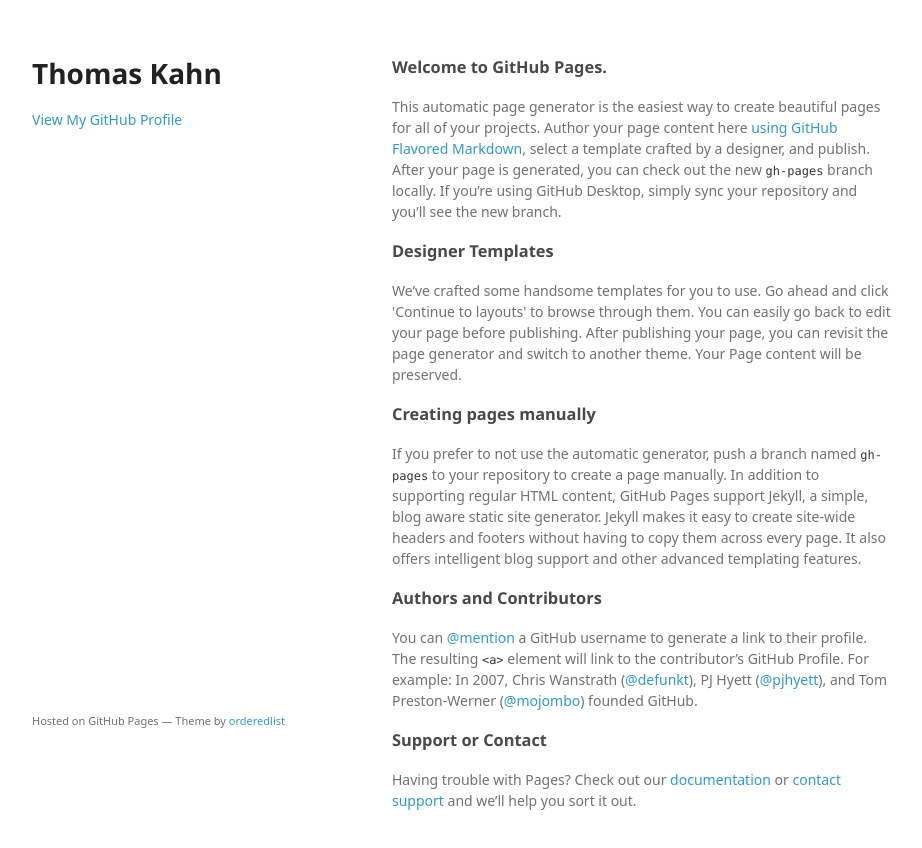
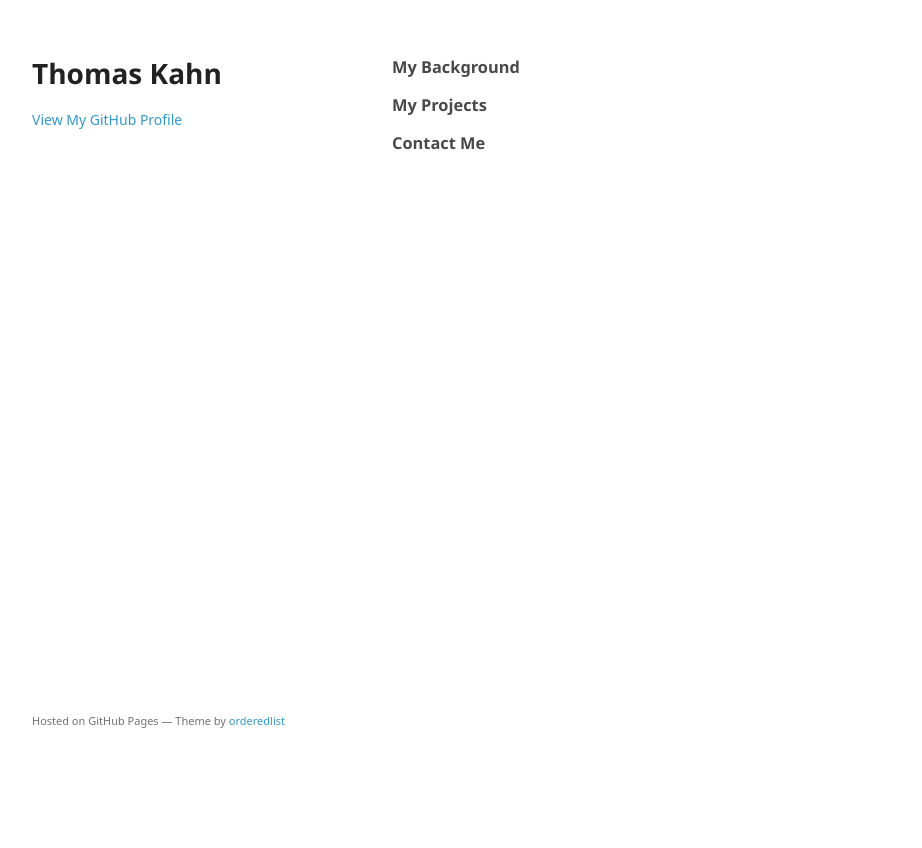
Before and after one commit to thomasbkahn/thomasbkahn.github.io, a plain HTML site: page index.html in a window 1280 px wide. Shown: the whole page, without its empty margins (178-1100 px from the left). After the commit the page ends 800 px from the top, so only its background shows below. Drawn offline with Linux system fonts and the light colour scheme; a web font is replaced by a local one.

Commit message:
Replace master branch with page content via GitHub

```diff
--- a/index.html
+++ b/index.html
@@ -24,29 +24,13 @@
       </header>
       <section>
         <h3>
-<a id="welcome-to-github-pages" class="anchor" href="#welcome-to-github-pages" aria-hidden="true"><span class="octicon octicon-link"></span></a>Welcome to GitHub Pages.</h3>
-
-<p>This automatic page generator is the easiest way to create beautiful pages for all of your projects. Author your page content here <a href="https://guides.github.com/features/mastering-markdown/">using GitHub Flavored Markdown</a>, select a template crafted by a designer, and publish. After your page is generated, you can check out the new <code>gh-pages</code> branch locally. If you’re using GitHub Desktop, simply sync your repository and you’ll see the new branch.</p>
+<a id="my-background" class="anchor" href="#my-background" aria-hidden="true"><span class="octicon octicon-link"></span></a>My Background</h3>
 
 <h3>
-<a id="designer-templates" class="anchor" href="#designer-templates" aria-hidden="true"><span class="octicon octicon-link"></span></a>Designer Templates</h3>
-
-<p>We’ve crafted some handsome templates for you to use. Go ahead and click 'Continue to layouts' to browse through them. You can easily go back to edit your page before publishing. After publishing your page, you can revisit the page generator and switch to another theme. Your Page content will be preserved.</p>
+<a id="my-projects" class="anchor" href="#my-projects" aria-hidden="true"><span class="octicon octicon-link"></span></a>My Projects</h3>
 
 <h3>
-<a id="creating-pages-manually" class="anchor" href="#creating-pages-manually" aria-hidden="true"><span class="octicon octicon-link"></span></a>Creating pages manually</h3>
-
-<p>If you prefer to not use the automatic generator, push a branch named <code>gh-pages</code> to your repository to create a page manually. In addition to supporting regular HTML content, GitHub Pages support Jekyll, a simple, blog aware static site generator. Jekyll makes it easy to create site-wide headers and footers without having to copy them across every page. It also offers intelligent blog support and other advanced templating features.</p>
-
-<h3>
-<a id="authors-and-contributors" class="anchor" href="#authors-and-contributors" aria-hidden="true"><span class="octicon octicon-link"></span></a>Authors and Contributors</h3>
-
-<p>You can <a href="https://github.com/blog/821" class="user-mention">@mention</a> a GitHub username to generate a link to their profile. The resulting <code>&lt;a&gt;</code> element will link to the contributor’s GitHub Profile. For example: In 2007, Chris Wanstrath (<a href="https://github.com/defunkt" class="user-mention">@defunkt</a>), PJ Hyett (<a href="https://github.com/pjhyett" class="user-mention">@pjhyett</a>), and Tom Preston-Werner (<a href="https://github.com/mojombo" class="user-mention">@mojombo</a>) founded GitHub.</p>
-
-<h3>
-<a id="support-or-contact" class="anchor" href="#support-or-contact" aria-hidden="true"><span class="octicon octicon-link"></span></a>Support or Contact</h3>
-
-<p>Having trouble with Pages? Check out our <a href="https://help.github.com/pages">documentation</a> or <a href="https://github.com/contact">contact support</a> and we’ll help you sort it out.</p>
+<a id="contact-me" class="anchor" href="#contact-me" aria-hidden="true"><span class="octicon octicon-link"></span></a>Contact Me</h3>
       </section>
       <footer>
         <p><small>Hosted on GitHub Pages &mdash; Theme by <a href="https://github.com/orderedlist">orderedlist</a></small></p>
```
Also changed, not shown: params.json (+1 -1 lines).
